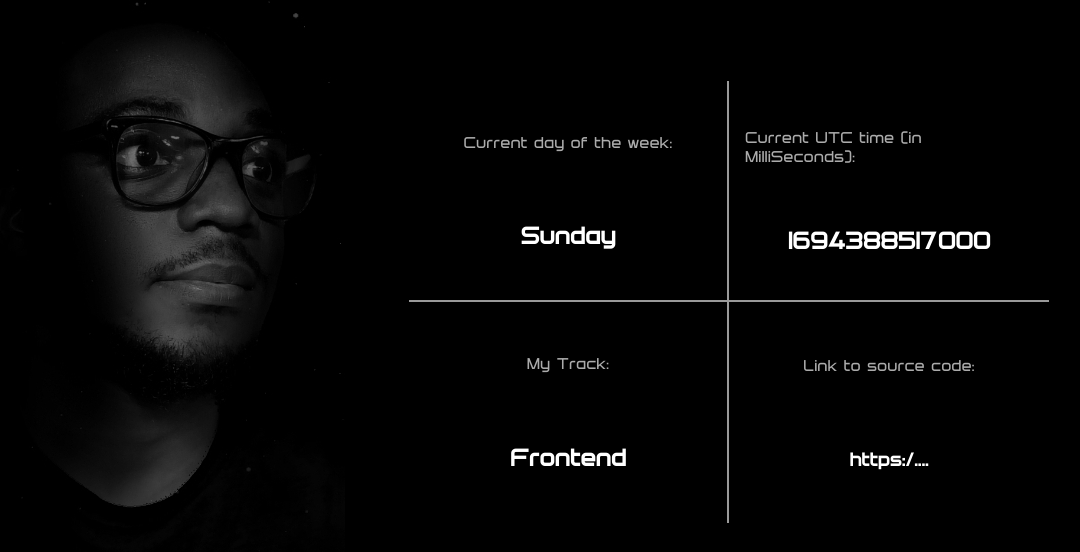
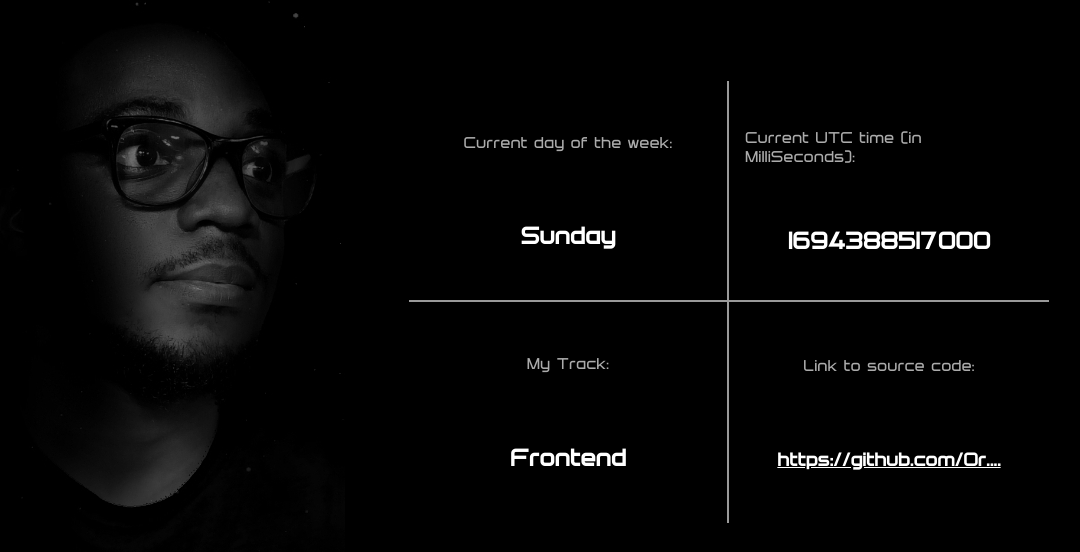
Before and after one commit to Ornerd/forHNG, a plain HTML site: page index.html in a window 1280 px wide. Shown: the part 162-714 px from the top of the page, without its empty margins (87-1167 px from the left). Drawn offline with Linux system fonts and the light colour scheme.

Commit message:
Update index.html

```diff
--- a/index.html
+++ b/index.html
@@ -31,7 +31,7 @@
         </div>
         <div class="fourth">
             <p>Link to source code:</p>
-            <h3 data-testid="githubURL">https:/....</h3>
+            <a href="https://github.com/Ornerd/forHNG"><h3 data-testid="githubURL">https://github.com/Or....</h3></a>
         </div>
     </section>
 
```
